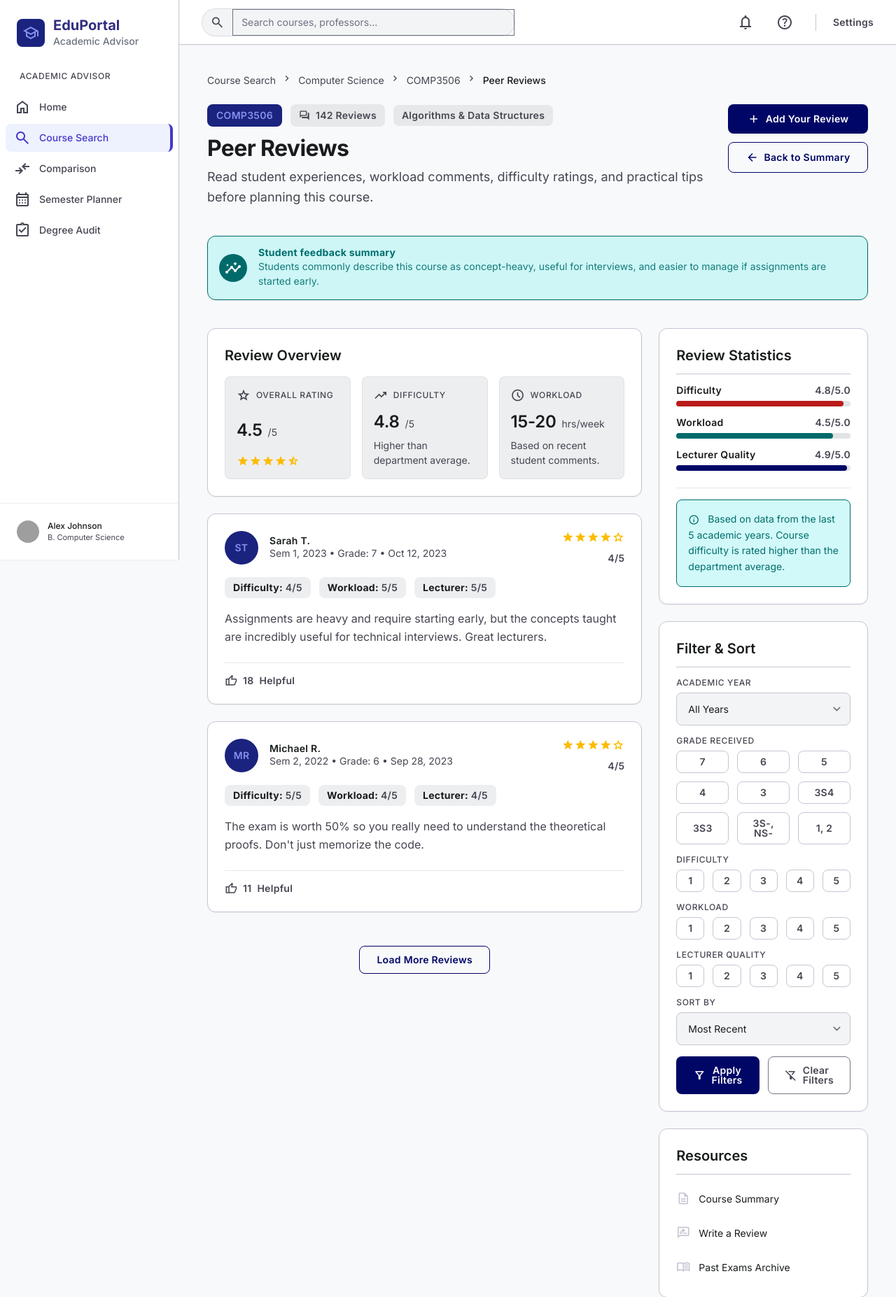
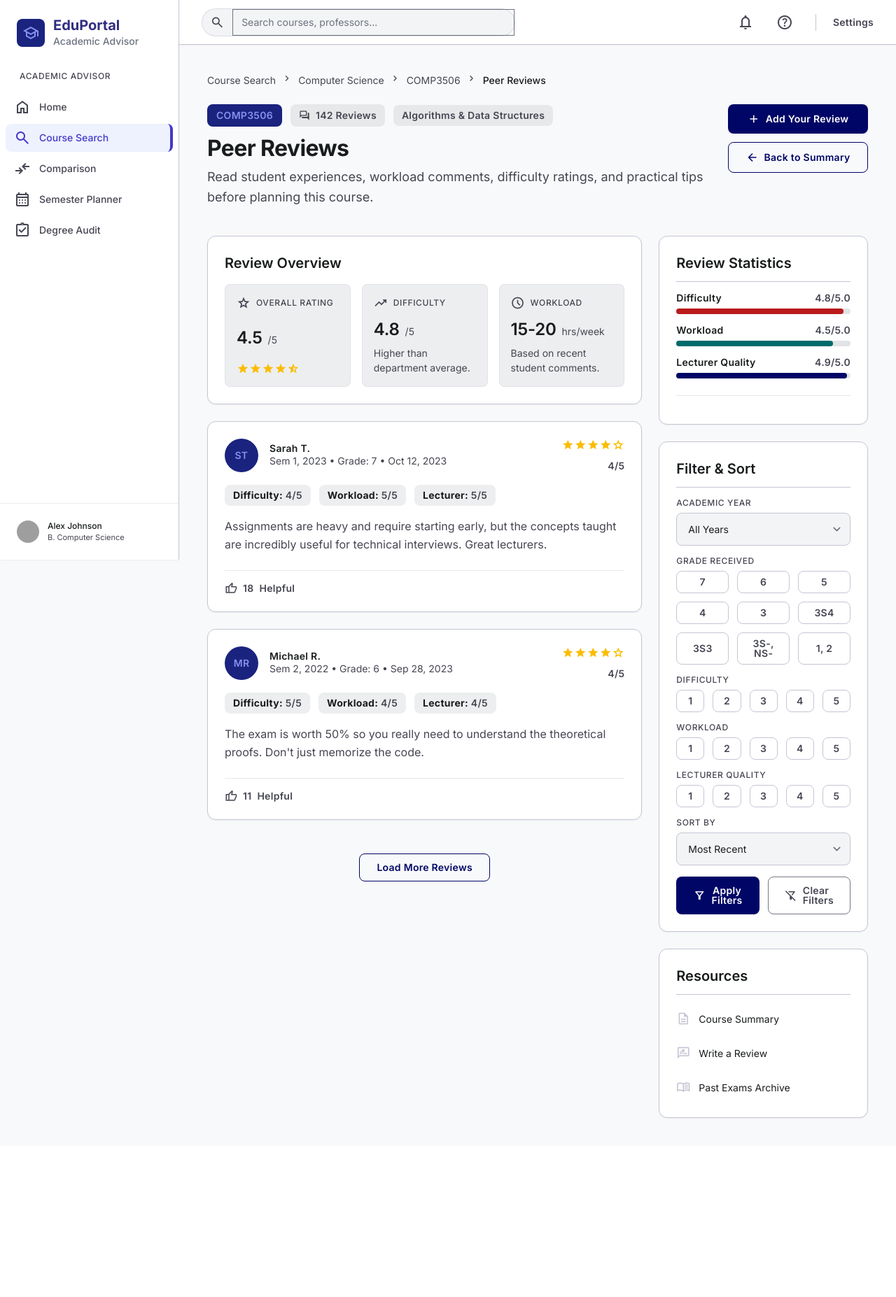
Before and after one commit to agtyra/deploy_21_grace, a Django app: page /peer-review/ in a window 1280 px wide. Shown: the top 1854 px of the page at 70% size. After the commit the page ends 1599 px from the top, so only its background shows below. Run offline with Django 5.2, Linux system fonts and the light colour scheme; some libraries are stand-ins or nearby versions; grey boxes are pictures that could not be loaded.

Commit message:
Remove notification banner and course difficulty info from peer review page

```diff
--- a/Code/templates/peer_review.html
+++ b/Code/templates/peer_review.html
@@ -185,16 +185,6 @@
 </div>
 </div>
 
-<!-- Notification Banner -->
-<div class="bg-secondary-container/40 border border-secondary text-on-secondary-container rounded-xl p-md flex items-center gap-md mb-xl shadow-sm">
-<div class="bg-secondary rounded-full p-xs flex items-center justify-center">
-<span class="material-symbols-outlined text-on-secondary" style="font-variation-settings: 'FILL' 1;">insights</span>
-</div>
-<div>
-<h3 class="font-label-md text-label-md font-bold">Student feedback summary</h3>
-<p class="font-body-sm text-body-sm opacity-90 mt-0.5">Students commonly describe this course as concept-heavy, useful for interviews, and easier to manage if assignments are started early.</p>
-</div>
-</div>
 
 <!-- Bento Grid Layout -->
 <div class="grid grid-cols-1 lg:grid-cols-3 gap-lg">
@@ -332,12 +322,6 @@ Load More Reviews
 </div>
 </div>
 <div class="mt-lg pt-md border-t border-outline-variant/40">
-<div class="bg-secondary-container/40 border border-secondary text-on-secondary-container p-md rounded-lg">
-<p class="font-body-sm text-body-sm leading-relaxed">
-<span class="material-symbols-outlined text-[16px] align-middle mr-xs">info</span>
-Based on data from the last 5 academic years. Course difficulty is rated higher than the department average.
-</p>
-</div>
 </div>
 </section>
 
```
